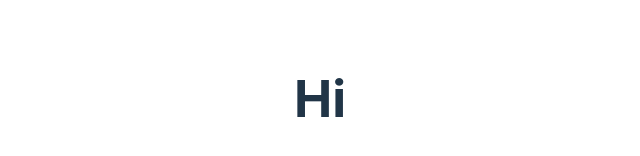
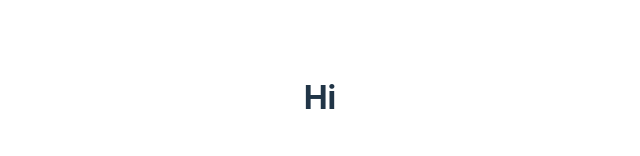
Before and after one commit to rajesh-sv/odin-memory-game, a React (Vite) app: page / in a window 1280 px wide. Shown: the part 302-458 px from the top of the page, without its empty margins (320-960 px from the left). Built offline with nearby package versions, Linux system fonts and the light colour scheme.

Commit message:
Define Header component and its style

```diff
--- a/src/components/Header.jsx
+++ b/src/components/Header.jsx
@@ -0,0 +1,5 @@
+import "../styles/Header.css"
+
+export default function Header() {
+  return <h1>Memory Game</h1>
+}
--- a/src/styles/Header.css
+++ b/src/styles/Header.css
@@ -0,0 +1,4 @@
+h1 {
+  font-size: 3.2em;
+  line-height: 1.1;
+}
--- a/src/styles/index.css
+++ b/src/styles/index.css
@@ -19,11 +19,6 @@ body {
   place-items: center;
   min-width: 320px;
   min-height: 100vh;
-}
-
-h1 {
-  font-size: 3.2em;
-  line-height: 1.1;
 }
 
 button {
```
